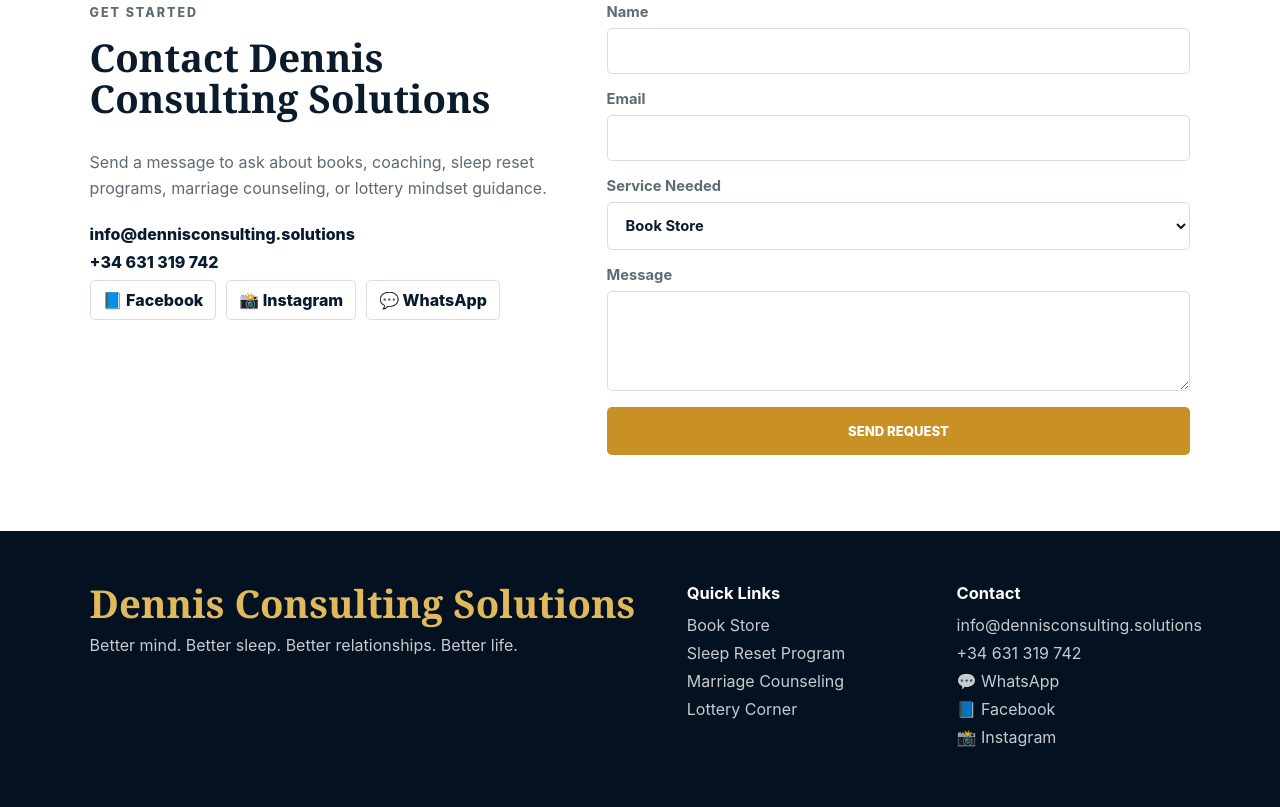
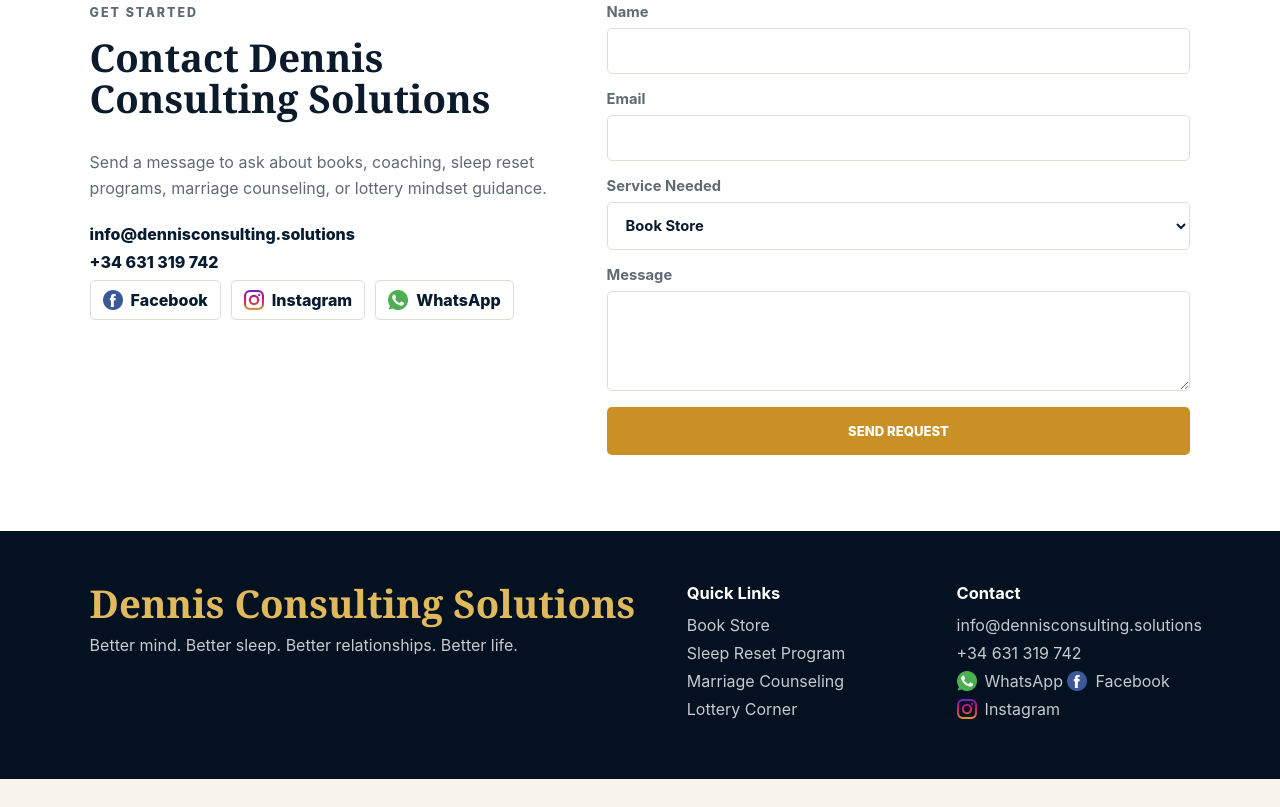
Before and after one commit to DennisTekoh/dennis, a website built with Vite: page index.html in a window 1280 px wide. Shown: the part 5173-5980 px from the top of the page. After the commit the page ends 5952 px from the top, so only its background shows below. Built offline with nearby package versions, Linux system fonts and the light colour scheme.

Commit message:
Use PNG social icons

```diff
--- a/index.html
+++ b/index.html
@@ -259,9 +259,9 @@
             <a href="mailto:info@dennisconsulting.solutions">info@dennisconsulting.solutions</a>
             <a href="tel:+34631319742">+34 631 319 742</a>
             <div class="social-links" aria-label="Social media links">
-              <a href="https://www.facebook.com/share/14fz5KoeEgR/?ref=1" target="_blank" rel="noopener noreferrer"><span aria-hidden="true">📘</span> Facebook</a>
-              <a href="https://www.instagram.com/dennisagwe/" target="_blank" rel="noopener noreferrer"><span aria-hidden="true">📸</span> Instagram</a>
-              <a href="https://wa.me/34631319742" target="_blank" rel="noopener noreferrer"><span aria-hidden="true">💬</span> WhatsApp</a>
+              <a href="https://www.facebook.com/share/14fz5KoeEgR/?ref=1" target="_blank" rel="noopener noreferrer"><img src="./assets/images/icon-facebook.png" alt="" aria-hidden="true" /> Facebook</a>
+              <a href="https://www.instagram.com/dennisagwe/" target="_blank" rel="noopener noreferrer"><img src="./assets/images/icon-instagram.png" alt="" aria-hidden="true" /> Instagram</a>
+              <a href="https://wa.me/34631319742" target="_blank" rel="noopener noreferrer"><img src="./assets/images/icon-whatsapp.png" alt="" aria-hidden="true" /> WhatsApp</a>
             </div>
           </div>
         </div>
@@ -301,9 +301,9 @@
         <h3 data-i18n="navContact">Contact</h3>
         <a href="mailto:info@dennisconsulting.solutions">info@dennisconsulting.solutions</a>
         <a href="tel:+34631319742">+34 631 319 742</a>
-        <a href="https://wa.me/34631319742" target="_blank" rel="noopener noreferrer"><span aria-hidden="true">💬</span> WhatsApp</a>
-        <a href="https://www.facebook.com/share/14fz5KoeEgR/?ref=1" target="_blank" rel="noopener noreferrer"><span aria-hidden="true">📘</span> Facebook</a>
-        <a href="https://www.instagram.com/dennisagwe/" target="_blank" rel="noopener noreferrer"><span aria-hidden="true">📸</span> Instagram</a>
+        <a class="footer-social-link" href="https://wa.me/34631319742" target="_blank" rel="noopener noreferrer"><img src="./assets/images/icon-whatsapp.png" alt="" aria-hidden="true" /> WhatsApp</a>
+        <a class="footer-social-link" href="https://www.facebook.com/share/14fz5KoeEgR/?ref=1" target="_blank" rel="noopener noreferrer"><img src="./assets/images/icon-facebook.png" alt="" aria-hidden="true" /> Facebook</a>
+        <a class="footer-social-link" href="https://www.instagram.com/dennisagwe/" target="_blank" rel="noopener noreferrer"><img src="./assets/images/icon-instagram.png" alt="" aria-hidden="true" /> Instagram</a>
       </div>
     </footer>
     <script type="module" src="./script.js"></script>
--- a/styles.css
+++ b/styles.css
@@ -714,9 +714,19 @@ button:hover,
 }
 
 .social-links a {
+  display: inline-flex;
+  align-items: center;
+  gap: 8px;
   border: 1px solid var(--line);
   border-radius: 5px;
   padding: 9px 12px;
+}
+
+.social-links img,
+.footer-social-link img {
+  width: 20px;
+  height: 20px;
+  flex: 0 0 auto;
 }
 
 .social-links a:hover {
@@ -777,6 +787,12 @@ textarea {
   margin: 0 0 8px;
   color: rgba(255, 255, 255, 0.78);
   text-decoration: none;
+}
+
+.footer-social-link {
+  display: inline-flex !important;
+  align-items: center;
+  gap: 8px;
 }
 
 @media (max-width: 1180px) {
```
Also changed, not shown: assets/images/icon-facebook.png (added), assets/images/icon-instagram.png (added), assets/images/icon-whatsapp.png (added).
